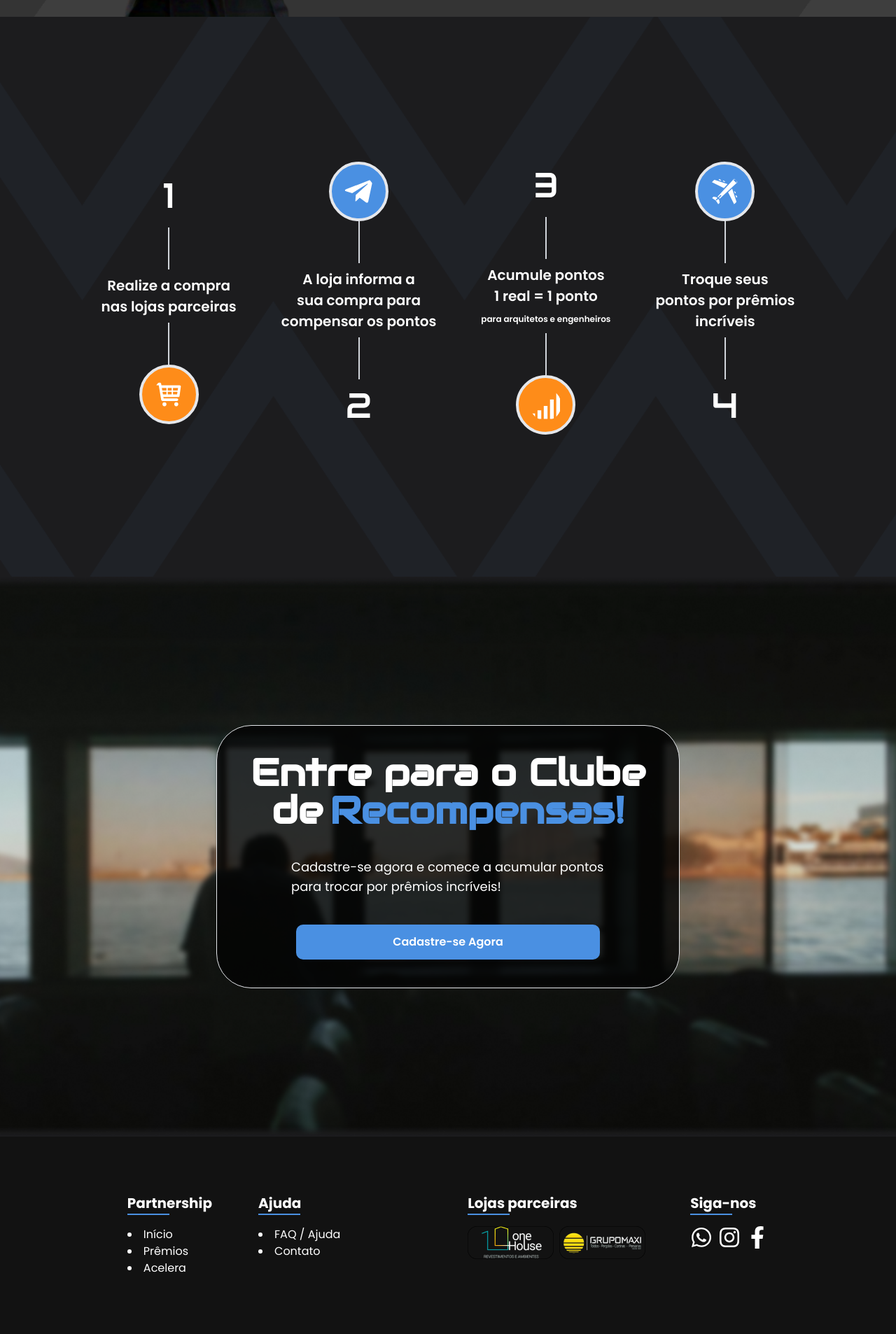
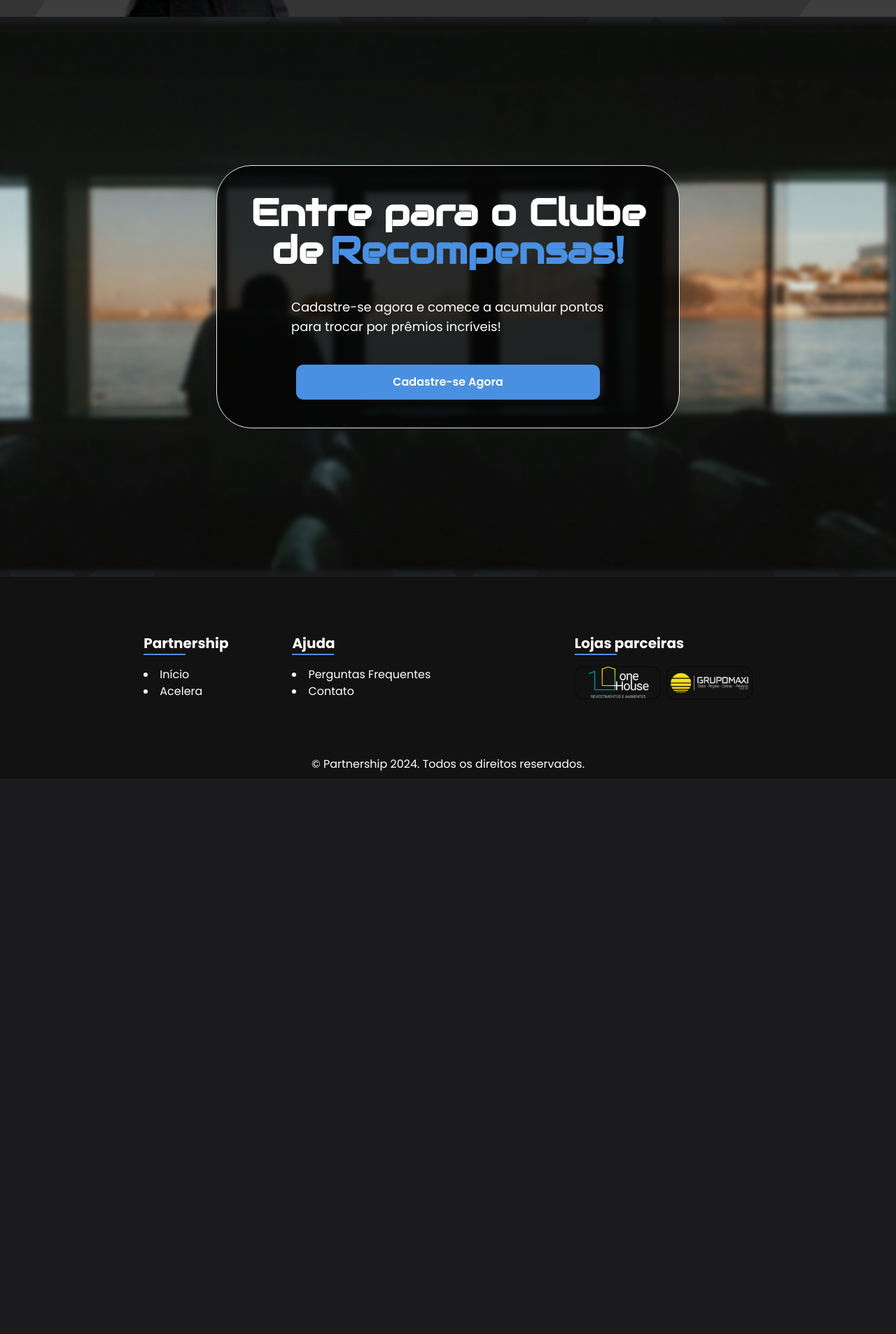
Before and after one commit to petersonfernandocouto/Plugowtech, a Next.js app: page / in a window 1280 px wide. Shown: the part 1216-3122 px from the top of the page at 70% size. After the commit the page ends 2328 px from the top, so only its background shows below. Built offline with nearby package versions, Linux system fonts and the light colour scheme.

Commit message:
Feat: Footer adjustments

```diff
--- a/Componentes/Footer.tsx
+++ b/Componentes/Footer.tsx
@@ -1,70 +1,82 @@
-import React from 'react'
-import { FaInstagram, FaWhatsapp } from "react-icons/fa6";
-import { FaFacebookF } from "react-icons/fa";
+import React from "react";
 import Link from "next/link";
 import Image from "next/image";
-import ParceiroOne from '../IMG/Parceiro1.png'
-import ParceiroTwo from '../IMG/Parceiro2.png'
+import ParceiroOne from "../IMG/Parceiro1.png";
+import ParceiroTwo from "../IMG/Parceiro2.png";
 
 const Footer = () => {
+  return (
+    <div className="bg-[#121212]">
+      <div className="lg:flex lg:justify-evenly pt-8 lg:pt-20 ">
+        <div className="flex gap-32">
+          <div className="pl-2 lg:pl-0">
+            <h1 className="text-[20px] font-bold border-b-2 border-b-[#4A90E2] w-[60px]">
+              Partnership
+            </h1>
 
-
-  return (
-
-    <div className='bg-[#121212]'>
-
-    <div className='lg:flex lg:justify-evenly pt-10 lg:pt-20 '>
-
-        <div className='flex  gap-16'>
-
-            <div className='pl-5 lg:pl-0'>
-
-                <h1 className='text-[20px] font-bold border-b-2 border-b-[#4A90E2] w-[60px]'>Partnership</h1>
-
-                <div className='mt-4'>
+            <div className="mt-4">
               <ul className="list-disc list-inside">
-                        <li><Link className="hover:text-gray-300 transition-colors duration-300" href="/">Início</Link></li>
-                        <li><Link className="hover:text-gray-300 transition-colors duration-300" href="/">Prêmios</Link></li>
-                        <li><Link className="hover:text-gray-300 transition-colors duration-300" href="/">Acelera</Link></li>
+                <li>
+                  <Link
+                    className="hover:text-gray-300 transition-colors duration-300"
+                    href="/"
+                  >
+                    Início
+                  </Link>
+                </li>
+                <li>
+                  <Link
+                    className="hover:text-gray-300 transition-colors duration-300"
+                    href="/login"
+                  >
+                    Acelera
+                  </Link>
+                </li>
               </ul>
             </div>
-
-
           </div>
 
+          <div>
+            <h1 className="text-[20px] font-bold border-b-2 border-b-[#4A90E2] w-[60px] ">
+              Ajuda
+            </h1>
 
-
-            <div className='ml-[36px]'>
-
-                <h1 className='text-[20px] font-bold border-b-2 border-b-[#4A90E2] w-[60px] '>Ajuda</h1>
-
-                <div className='mt-4'>
+            <div className="mt-4">
               <ul className="list-disc list-inside">
-                        <li><Link className="hover:text-gray-300 transition-colors duration-300" href="/">FAQ / Ajuda</Link></li>
-                        <li><Link className="hover:text-gray-300 transition-colors duration-300" href="/">Contato</Link></li>
+                <li>
+                  <Link
+                    className="hover:text-gray-300 transition-colors duration-300"
+                    href="/FAQ"
+                  >
+                    Perguntas Frequentes
+                  </Link>
+                </li>
+                <li>
+                  <Link
+                    className="hover:text-gray-300 transition-colors duration-300"
+                    href="/"
+                  >
+                    Contato
+                  </Link>
+                </li>
               </ul>
             </div>
-
+          </div>
         </div>
 
-        </div>
+        <div className="flex gap-16 mt-10 lg:mt-0">
+          <div className="pl-1 lg:pl-0">
+            <h1 className="text-[20px] font-bold border-b-2 border-b-[#4A90E2] w-[60px] whitespace-nowrap">
+              Lojas parceiras
+            </h1>
 
-        <div className='flex gap-16 mt-10 lg:mt-0'>
-
-            <div className='pl-5 lg:pl-0'>
-
-                <h1 className='text-[20px] font-bold border-b-2 border-b-[#4A90E2] w-[60px] whitespace-nowrap'>Lojas parceiras</h1>
-
-
-                <div className='lg:flex gap-2 mt-4'>
-
+            <div className="lg:flex gap-2 mt-4">
               <a
                 href="https://onehouseambientes.com.br/"
                 target="_blank"
                 rel="noopener noreferrer"
               >
-                        <Image src={ParceiroOne} alt='Error' />
-
+                <Image src={ParceiroOne} alt="Error" />
               </a>
 
               <a
@@ -72,69 +84,18 @@ const Footer = () => {
                 target="_blank"
                 rel="noopener noreferrer"
               >
-                        <Image src={ParceiroTwo} alt='Error' />
-
+                <Image src={ParceiroTwo} alt="Error" />
               </a>
-
+            </div>
+          </div>
+        </div>
       </div>
 
+      <h1 className="text-center mt-20 pb-2">
+        © Partnership 2024. Todos os direitos reservados.
+      </h1>
+    </div>
+  );
+};
 
-            </div>
-
-
-
-            <div>
-
-                <h1 className='text-[20px] font-bold border-b-2 border-b-[#4A90E2] w-[60px] whitespace-nowrap'>Siga-nos</h1>
-
-                <div>
-                <ul className="flex gap-2 mt-4">
-
-                <a
-                            href="https://api.whatsapp.com/send/?phone=5511986950878&text&type=phone_number&app_absent=0"
-                            target="_blank"
-                            rel="noopener noreferrer"
-                        >
-                            <li>
-                            <FaWhatsapp size={32} className="hover:text-[#0bfc03]" />
-                            </li>
-                        </a>
-                        <a
-                            href="https://www.instagram.com/osniwellington/"
-                            target="_blank"
-                            rel="noopener noreferrer"
-                        >
-                            <li>
-                            <FaInstagram size={32} className="hover:text-[#FE0F8B]" />
-                            </li>
-                        </a>
-
-                        <a
-                            href="https://www.facebook.com/osni.wellington"
-                            target="_blank"
-                            rel="noopener noreferrer"
-                        >
-                            <li>
-                            <FaFacebookF size={32} className="hover:text-[#4A90E2]" />
-                            </li>
-                        </a>
-                        </ul>
-                </div>
-
-            </div>
-
-        </div>
-
-
-
-
-
-    </div>
-
-    <h1 className='text-center mt-20'>© Partnership 2024. Todos os direitos reservados.</h1>
-    </div>
-
-  )
-}
-
-export default Footer
+export default Footer;
--- a/Componentes/Points.tsx
+++ b/Componentes/Points.tsx
@@ -1,58 +1,73 @@
-import React from 'react';
-import { TiShoppingCart } from "react-icons/ti";  //Card
+import React from "react";
+import { TiShoppingCart } from "react-icons/ti"; //Card
 import { FaTelegramPlane } from "react-icons/fa"; //Share
 import { GiNetworkBars } from "react-icons/gi"; // Rede
 import { GiCommercialAirplane } from "react-icons/gi"; //AirPlane
-import PointsBG from '../IMG/PointsBG.png';
+import PointsBG from "../IMG/PointsBG.png";
 
 const Points = () => {
   return (
     <div
-        style={{
-          backgroundImage: `url(${PointsBG.src})`,
-          backgroundSize: "cover",
-          backgroundPosition: "center 25%",
-          backgroundRepeat: "no-repeat",
-          width: "100%",
-          borderTopLeftRadius: '80px',
-          borderTopRightRadius: '80px',
-          overflow: 'visible' // Alterando para 'visible' para permitir a invasão do elemento
+      style={{
+        position: "absolute",
+        top: 0,
+        left: 0,
+        width: "100%",
+        height: "100%",
+        backgroundImage: `url(${PointsBG.src})`,
+        backgroundSize: "cover",
+        backgroundPosition: "center 25%",
+        backgroundRepeat: "no-repeat",
+        zIndex: 1,
       }}
-      className="flex justify-center items-center min-h-screen ">
-      <div className='flex text-center items-center lg:flex-row lg:justify-evenly gap-16 2xl:gap-48'> {/* Div para Telas LG */}
-
-        <div className='flex flex-col items-center relative'>
-          <p className='text-[50px] 2xl:text-[80px] font-[Audiowide]'>1</p>
+      className="flex justify-center items-center min-h-screen "
+    >
+      <div className="flex text-center items-center lg:flex-row lg:justify-evenly gap-16 2xl:gap-48">
+        {" "}
+        {/* Div para Telas LG */}
+        <div className="flex flex-col items-center relative">
+          <p className="text-[50px] 2xl:text-[80px] font-[Audiowide]">1</p>
           <div className="border-l-2 2xl:border-l-[7px] border-gray-300 h-[60px] my-2"></div>
-          <p className='font-semibold text-[20px]  2xl:text-[30px]'>Realize a compra<br /> nas lojas parceiras</p>
+          <p className="font-semibold text-[20px]  2xl:text-[30px]">
+            Realize a compra
+            <br /> nas lojas parceiras
+          </p>
           <div className="border-l-2 2xl:border-l-[7px] border-gray-300 h-[60px] mt-2"></div>
-          <TiShoppingCart className='border-[4px] text-[85px] 2xl:text-[120px] rounded-full p-4 bg-[#FE8C19]' />
+          <TiShoppingCart className="border-[4px] text-[85px] 2xl:text-[120px] rounded-full p-4 bg-[#FE8C19]" />
         </div>
-
-        <div className='flex flex-col items-center relative'>
-          <FaTelegramPlane className='border-[4px] text-[85px] rounded-full p-4 bg-[#4A90E2] 2xl:text-[120px]' />
+        <div className="flex flex-col items-center relative">
+          <FaTelegramPlane className="border-[4px] text-[85px] rounded-full p-4 bg-[#4A90E2] 2xl:text-[120px]" />
           <div className="border-l-2 2xl:border-l-[7px] border-gray-300 h-[60px] mb-2"></div>
-          <p className='font-semibold text-[20px]  2xl:text-[30px]'>A loja informa a<br /> sua compra para<br /> compensar os pontos</p>
+          <p className="font-semibold text-[20px]  2xl:text-[30px]">
+            A loja informa a<br /> sua compra para
+            <br /> compensar os pontos
+          </p>
           <div className="border-l-2 2xl:border-l-[7px] border-gray-300 h-[60px] mt-2"></div>
-          <p className='text-[50px] 2xl:text-[80px] font-[Audiowide]'>2</p>
+          <p className="text-[50px] 2xl:text-[80px] font-[Audiowide]">2</p>
         </div>
-
-        <div className='flex flex-col items-center relative'>
-          <p className='text-[50px] font-[Audiowide] 2xl:text-[80px]'>3</p>
+        <div className="flex flex-col items-center relative">
+          <p className="text-[50px] font-[Audiowide] 2xl:text-[80px]">3</p>
           <div className="border-l-2 2xl:border-l-[7px] border-gray-300 h-[60px] my-2"></div>
-          <p className='font-semibold text-[20px]  2xl:text-[30px]'>Acumule pontos <br /> 1 real  = 1 ponto <br /> <span className='text-[12px] 2xl:text-[20px]'>para arquitetos e engenheiros</span> </p>
+          <p className="font-semibold text-[20px]  2xl:text-[30px]">
+            Acumule pontos <br /> 1 real = 1 ponto <br />{" "}
+            <span className="text-[12px] 2xl:text-[20px]">
+              para arquitetos e engenheiros
+            </span>{" "}
+          </p>
           <div className="border-l-2 2xl:border-l-[7px] border-gray-300 h-[60px] mt-2"></div>
-          <GiNetworkBars className='border-[4px] text-[85px] rounded-full p-4 bg-[#FE8C19] 2xl:text-[120px]' />
+          <GiNetworkBars className="border-[4px] text-[85px] rounded-full p-4 bg-[#FE8C19] 2xl:text-[120px]" />
         </div>
-
-        <div className='flex flex-col items-center relative'>
-          <GiCommercialAirplane className='border-[4px] text-[85px] rounded-full p-4 bg-[#4A90E2] 2xl:text-[120px]' />
+        <div className="flex flex-col items-center relative">
+          <GiCommercialAirplane className="border-[4px] text-[85px] rounded-full p-4 bg-[#4A90E2] 2xl:text-[120px]" />
           <div className="border-l-2 2xl:border-l-[7px] border-gray-300 h-[60px] mb-2"></div>
-          <p className='font-semibold text-[20px]  2xl:text-[30px]'>Troque seus<br /> pontos por prêmios<br /> incríveis</p>
+          <p className="font-semibold text-[20px]  2xl:text-[30px]">
+            Troque seus
+            <br /> pontos por prêmios
+            <br /> incríveis
+          </p>
           <div className="border-l-2 2xl:border-l-[7px] border-gray-300 h-[60px] mt-2"></div>
-          <p className='text-[50px] 2xl:text-[80px] font-[Audiowide] '>4</p>
+          <p className="text-[50px] 2xl:text-[80px] font-[Audiowide] ">4</p>
         </div>
-
       </div>
     </div>
   );
--- a/Componentes/Premios.tsx
+++ b/Componentes/Premios.tsx
@@ -19,8 +19,9 @@ const Premios = () => {
         backgroundImage: `url(${premios.src})`,
         backgroundSize: 'cover',
         backgroundPosition: 'center 10%',
-        backgroundRepeat: 'no-repeat',
+        backgroundRepeat: ' no-repeat',
         width: '100%',
+        height: '100%',
         overflow: 'visible',
       }}
     >
--- a/src/app/login/page.tsx
+++ b/src/app/login/page.tsx
@@ -5,94 +5,78 @@ import Sobre from "../../../ComponenteAcelera/Sobre";
 import Partnership from "../../../ComponenteAcelera/Partnership";
 import Footer from "../../../Componentes/Footer";
 import Recompensas from "../../../ComponenteAcelera/Recompensas";
-import PremiosAcelera from '../../../ComponenteAcelera/PremiosAcelera';
+import PremiosAcelera from "../../../ComponenteAcelera/PremiosAcelera";
 import { useInView } from "react-intersection-observer";
 
 //Alterar nome deste export
 
 export default function LoginPage() {
-
-
-  const { ref: PartnershipRef, inView: PartnershipInView } = useInView({triggerOnce: true,});
-  const { ref: PointsRef, inView: PointsInView } = useInView({triggerOnce: true,});
-  const { ref: PointsMobileRef, inView: PointsMobileInView } = useInView({triggerOnce: true,});
-  const { ref: FooterRef, inView: FooterInView } = useInView({triggerOnce: true,});
-
+  const { ref: PartnershipRef, inView: PartnershipInView } = useInView({
+    triggerOnce: true,
+  });
+  const { ref: PointsRef, inView: PointsInView } = useInView({
+    triggerOnce: true,
+  });
+  const { ref: PointsMobileRef, inView: PointsMobileInView } = useInView({
+    triggerOnce: true,
+  });
+  const { ref: FooterRef, inView: FooterInView } = useInView({
+    triggerOnce: true,
+  });
 
   return (
-
     <div>
-
       <div>
-
         <Sobre />
-
       </div>
 
       <div
         id="Partnership"
         ref={PartnershipRef}
         className={`transition-all duration-1000 ease-out mb-1 ${
-                  PartnershipInView ? "opacity-100 translate-y-0" : "opacity-0 translate-y-20"
+          PartnershipInView
+            ? "opacity-100 translate-y-0"
+            : "opacity-0 translate-y-20"
         }`}
-
       >
-
         <Partnership />
-
       </div>
 
       <div
-
         id="PremiosAcelera"
         ref={PointsRef}
         className={`transition-all duration-1000 ease-out ${
-                  PointsInView ? "opacity-100 translate-y-0" : "opacity-0 translate-y-20"
+          PointsInView
+            ? "opacity-100 translate-y-0"
+            : "opacity-0 translate-y-20"
         }`}
-
       >
-
         <PremiosAcelera />
-
       </div>
 
       <div
-
         id="Recompensas"
         ref={PointsMobileRef}
         className={`transition-all duration-1000 ease-out ${
-                  PointsMobileInView ? "opacity-100 translate-y-0" : "opacity-0 translate-y-20"
+          PointsMobileInView
+            ? "opacity-100 translate-y-0"
+            : "opacity-0 translate-y-20"
         }`}
-
-
       >
-
         <Recompensas />
-
       </div>
 
       <div
-
         id="Recompensas"
         ref={FooterRef}
         className={`transition-all duration-1000 ease-out ${
-                FooterInView ? "opacity-100 translate-y-0" : "opacity-0 translate-y-20"
+          FooterInView
+            ? "opacity-100 translate-y-0"
+            : "opacity-0 translate-y-20"
         }`}
-
-
       >
-
         <Footer />
-
       </div>
-
-
-
     </div>
-
-
-
-
-
   );
 }
--- a/src/app/page.tsx
+++ b/src/app/page.tsx
@@ -11,99 +11,88 @@ import Footer from "../../Componentes/Footer";
 import { useInView } from "react-intersection-observer";
 
 export default function Home() {
+  const { ref: PremiosRef, inView: PremiosInView } = useInView({
+    triggerOnce: true,
+  });
+  const { ref: PointsRef, inView: PointsInView } = useInView({
+    triggerOnce: true,
+  });
+  const { ref: PointsMobileRef, inView: PointsMobileInView } = useInView({
+    triggerOnce: true,
+  });
+  const { ref: InvitationRef, inView: InvitationInView } = useInView({
+    triggerOnce: true,
+  });
 
-
-  const { ref: PremiosRef, inView: PremiosInView } = useInView({triggerOnce: true,});
-  const { ref: PointsRef, inView: PointsInView } = useInView({triggerOnce: true,});
-  const { ref: PointsMobileRef, inView: PointsMobileInView } = useInView({triggerOnce: true,});
-  const { ref: InvitationRef, inView: InvitationInView } = useInView({triggerOnce: true,});
-
-  const { ref: FooterRef, inView: FooterInView } = useInView({triggerOnce: true,});
+  const { ref: FooterRef, inView: FooterInView } = useInView({
+    triggerOnce: true,
+  });
 
   return (
-
     <>
-
-
-
       <div>
-
         <Hero />
-
       </div>
 
       <div
         id="Premios"
         ref={PremiosRef}
         className={`transition-all duration-1000 ease-out ${
-          PremiosInView ? "opacity-100 translate-y-0" : "opacity-0 translate-y-20"
+          PremiosInView
+            ? "opacity-100 translate-y-0"
+            : "opacity-0 translate-y-20"
         }`}
       >
-
         <Premios />
-
       </div>
 
       <div
         id="Points"
         ref={PointsRef}
         className={`transition-all duration-1000 ease-out hidden lg:block ${
-          PointsInView ? "opacity-100 translate-y-0" : "opacity-0 translate-y-20"
+          PointsInView
+            ? "opacity-100 translate-y-0"
+            : "opacity-0 translate-y-20"
         }`}
       >
-
         <Points />
-
       </div>
 
       <div
         id="PointsMobile"
         ref={PointsMobileRef}
         className={`transition-all duration-1000 ease-out lg:hidden ${
-          PointsMobileInView ? "opacity-100 translate-y-0" : "opacity-0 translate-y-20"
+          PointsMobileInView
+            ? "opacity-100 translate-y-0"
+            : "opacity-0 translate-y-20"
         }`}
-
-        >
-
+      >
         <PointsMobile />
-
       </div>
 
-
       <div
-
         id="Invitation"
         ref={InvitationRef}
         className={`transition-all duration-1000 ease-out ${
-          InvitationInView ? "opacity-100 translate-y-0" : "opacity-0 translate-y-20"
+          InvitationInView
+            ? "opacity-100 translate-y-0"
+            : "opacity-0 translate-y-20"
         }`}
       >
-
         <Invitation />
-
       </div>
 
       <div
-
         id="Footer"
         ref={FooterRef}
         className={`transition-all duration-1000 ease-out ${
-          FooterInView ? "opacity-100 translate-y-0" : "opacity-0 translate-y-20"
+          FooterInView
+            ? "opacity-100 translate-y-0"
+            : "opacity-0 translate-y-20"
         }`}
-
       >
-
         <Footer />
-
       </div>
-
-
-
-
-
     </>
-
-
-
   );
 }
```
Also changed, not shown: Componentes/Invitation.tsx (+19 -28 lines), Componentes/Hero.tsx (line endings or trailing spaces). Lines whose indentation alone changed are shown as unchanged.
